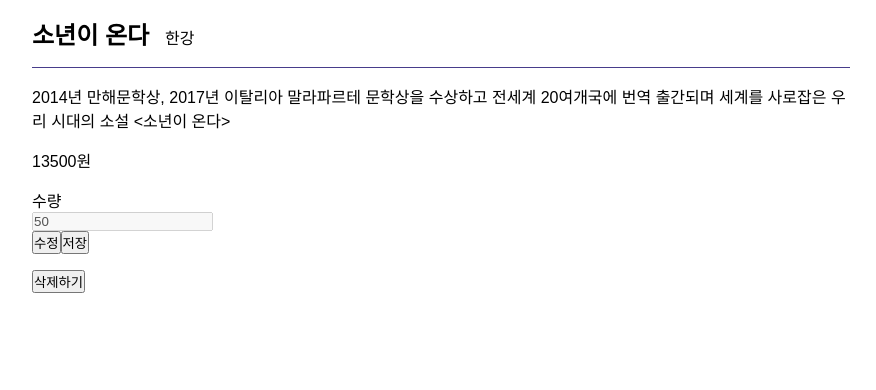
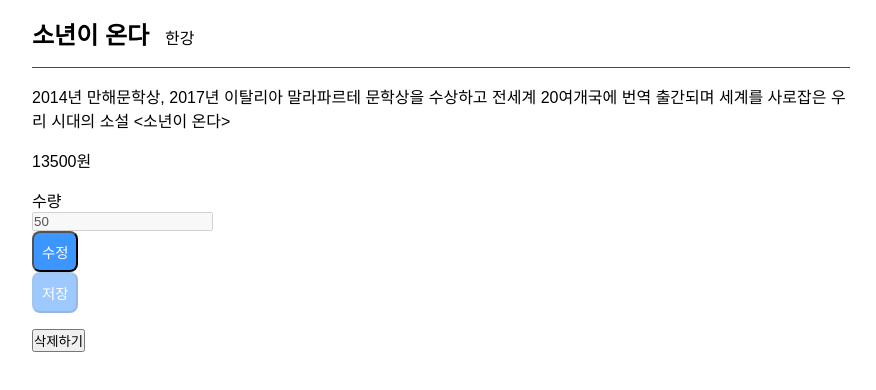
Before and after one commit to ParkSohyunee/web-front-end-assignment, a Next.js app: page /books/1 in a window 1280 px wide. Shown: the top 390 px of the page, without its empty margins (199-1075 px from the left). Built offline with nearby package versions, Linux system fonts and the light colour scheme; data requests are answered from the project's data file.

Commit message:
refactor: 공통 버튼 컴포넌트 구현

```diff
--- a/src/app/(route)/books/[id]/_components/BookStock.tsx
+++ b/src/app/(route)/books/[id]/_components/BookStock.tsx
@@ -7,6 +7,8 @@
 import { stockInputRules } from '@/app/_lib/constants/formValidationRules';
 import { BookType } from '@/app/_lib/types/book';
 import { DOMAIN_URL } from '@/app/_lib/constants/domain';
+
+import CustomButton from '@/app/_components/CustomButton';
 
 interface BookStockProps {
   bookId: number;
@@ -72,12 +74,18 @@
           <input type="number" {...register('stock', stockInputRules)} disabled={!isEdit} />
           <p>{errors.stock && errors.stock.message}</p>
         </div>
-        <button type="button" onClick={isEdit ? handleEditOff : handleEditOn}>
-          {isEdit ? '취소' : '수정'}
-        </button>
-        <button type="button" onClick={handleSubmit(onSubmit)} disabled={!isValid}>
-          저장
-        </button>
+        <div>
+          <CustomButton type="button" onClick={isEdit ? handleEditOff : handleEditOn}>
+            {isEdit ? '취소' : '수정'}
+          </CustomButton>
+          <CustomButton
+            type="button"
+            onClick={handleSubmit(onSubmit)}
+            isError={!isValid || !isEdit}
+          >
+            저장
+          </CustomButton>
+        </div>
       </div>
     </form>
   );
--- /dev/null
+++ b/src/app/_components/CustomButton.module.css
@@ -0,0 +1,20 @@
+.button {
+  padding: 0.5rem;
+  display: flex;
+  flex-direction: column;
+  justify-content: center;
+
+  font-size: 0.9rem;
+  font-weight: 500;
+  color: white;
+
+  border-radius: 0.5rem;
+  background: #3d95ff;
+  outline-style: none;
+  cursor: pointer;
+}
+
+.disabled {
+  opacity: 50%;
+  cursor: default;
+}
--- /dev/null
+++ b/src/app/_components/CustomButton.tsx
@@ -0,0 +1,28 @@
+import { ButtonHTMLAttributes } from 'react';
+
+import styles from './CustomButton.module.css';
+
+interface CustomButtonProps {
+  children: string;
+  onClick?: () => void;
+  isError?: boolean;
+  type?: ButtonHTMLAttributes<HTMLButtonElement>['type'];
+}
+
+export default function CustomButton({
+  children,
+  onClick,
+  isError = false,
+  type = 'button',
+}: CustomButtonProps) {
+  return (
+    <button
+      type={type}
+      onClick={onClick}
+      disabled={isError}
+      className={`${styles.button} ${isError && styles.disabled}`}
+    >
+      {children}
+    </button>
+  );
+}
```
